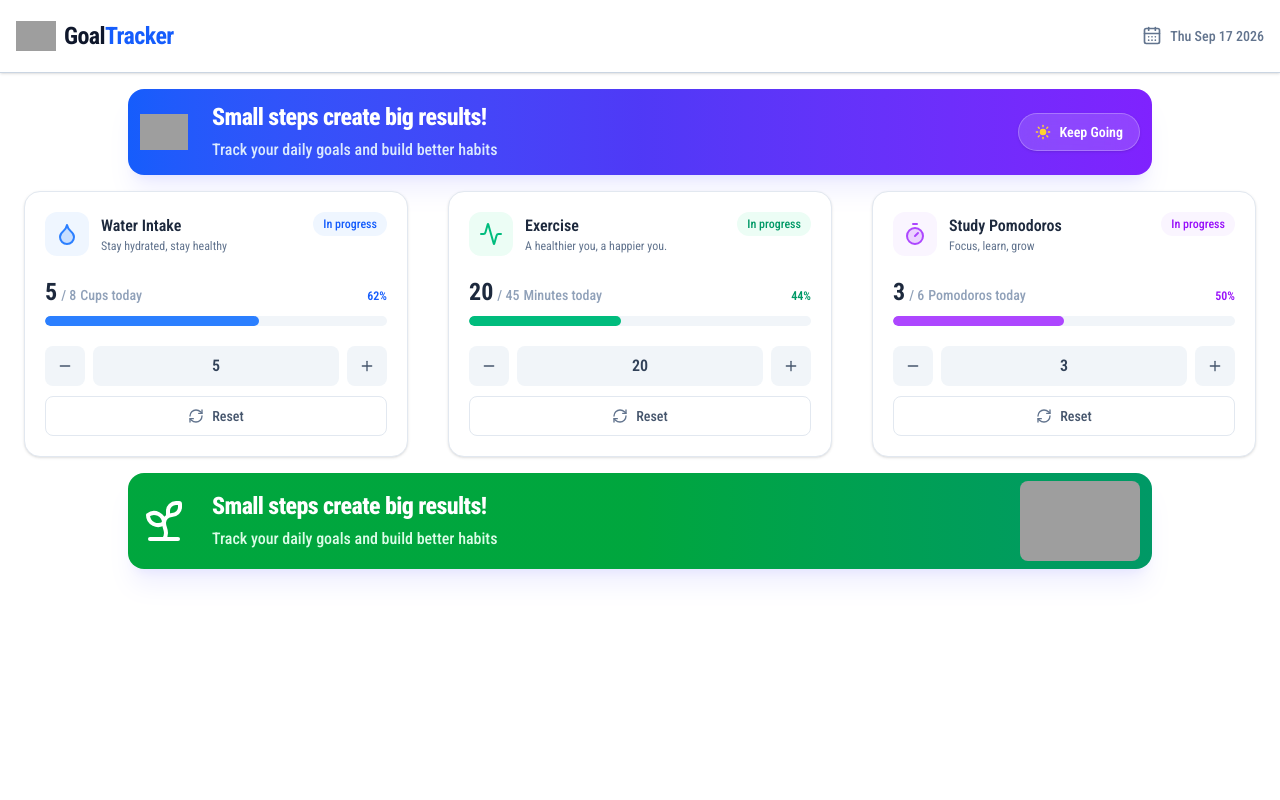
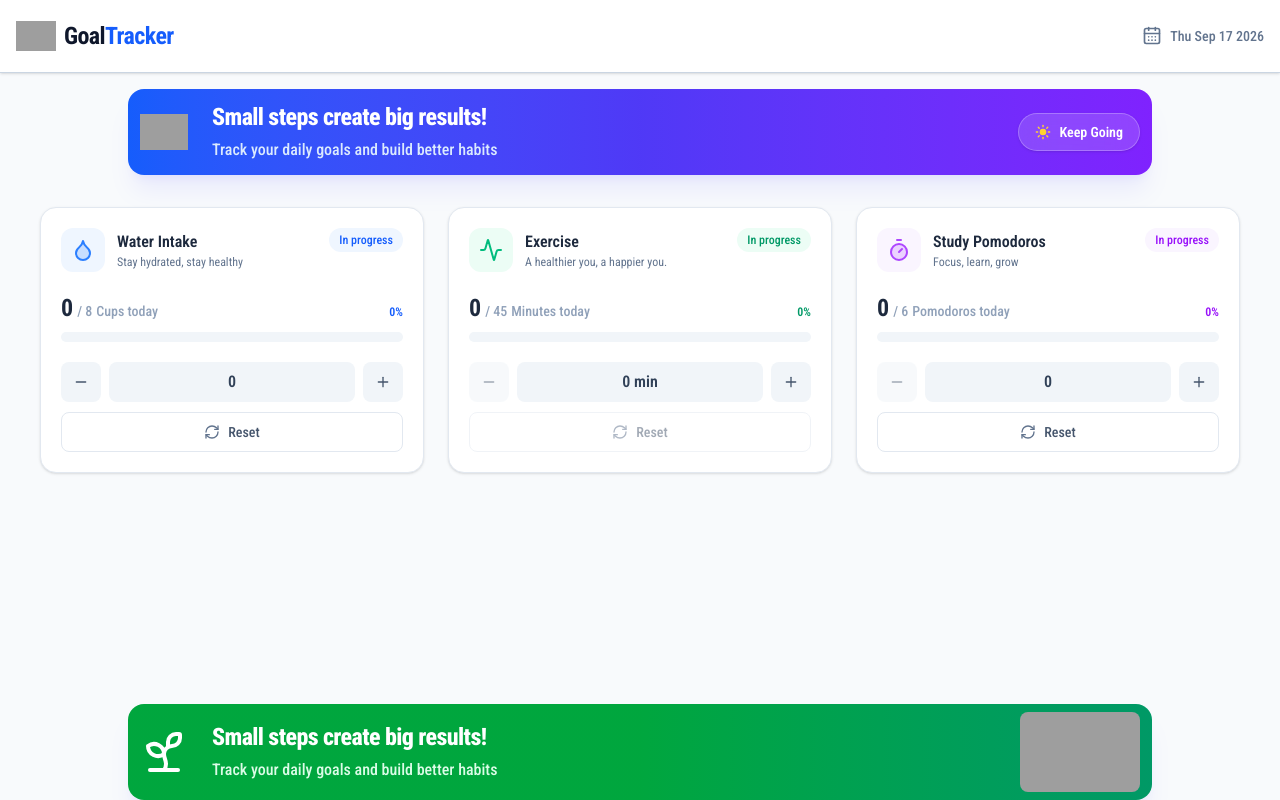
Before and after one commit to Sarfarosh-0/React-Projects, a React (Vite) app in the folder Goal-Tracker/: page / in a window 1280 px wide. Built offline with nearby package versions, Linux system fonts and the light colour scheme; grey boxes are pictures that could not be loaded.

Commit message:
Final Goal-Tracker

```diff
--- a/Goal-Tracker/src/App.jsx
+++ b/Goal-Tracker/src/App.jsx
@@ -1,18 +1,31 @@
-// import GoalCard from "./components/GoalCard"
-import Footer from "./components/Footer"
-import GoalContainer from "./components/GoalConatiner"
-import Header from "./components/Header"
-import HeroSection from "./components/HeroSection"
+import { useState } from "react";
+import Header from "./components/Header";
+import HeroSection from "./components/HeroSection";
+import GoalContainer from "./components/GoalConatiner"; // Note: fix filename typo if you rename the component file
+import Footer from "./components/Footer";
 
-function App() {
+export default function App() {
+  const [exercise, setExercise] = useState(0);
+  const [study, setStudy] = useState(0);
+  const [water, setWater] = useState(0);
+
   return (
-    <>
-      <Header></Header>
-      <HeroSection />
-      <GoalContainer />
+    <div className="flex min-h-screen flex-col bg-slate-50 text-slate-900">
+      <Header />
+
+      <main className="flex-1">
+        <HeroSection />
+        <GoalContainer
+          exercise={exercise}
+          setExercise={setExercise}
+          study={study}
+          setStudy={setStudy}
+          water={water}
+          setWater={setWater}
+        />
+      </main>
+
       <Footer />
-    </>
-  )
+    </div>
+  );
 }
-
-export default App
--- a/Goal-Tracker/src/components/ExcerciseCard.jsx
+++ b/Goal-Tracker/src/components/ExcerciseCard.jsx
@@ -1,6 +1,22 @@
 import { Activity, Minus, Plus, RefreshCw } from "lucide-react";
 
-export default function ExerciseCard() {
+export default function ExerciseCard({ exercise, setExercise }) {
+    const GOAL = 45;
+    const isCompleted = exercise >= GOAL;
+    const progressPercent = Math.min(Math.round((exercise / GOAL) * 100), 100);
+
+    const handleDecrement = () => {
+        setExercise((prev) => Math.max(0, prev - 5));
+    };
+
+    const handleIncrement = () => {
+        setExercise((prev) => Math.min(prev + 5, GOAL));
+    };
+
+    const handleReset = () => {
+        setExercise(0);
+    };
+
     return (
         <div className="w-full max-w-sm rounded-2xl border border-slate-200 bg-white p-5 shadow-sm">
             {/* Header */}
@@ -10,12 +26,21 @@ export default function ExerciseCard() {
                         <Activity className="h-6 w-6 text-emerald-500" />
                     </div>
                     <div>
-                        <h2 className="text-base font-semibold text-slate-800">Exercise</h2>
-                        <p className="text-xs text-slate-500">A healthier you, a happier you.</p>
+                        <h2 className="text-base font-semibold text-slate-800">
+                            Exercise
+                        </h2>
+                        <p className="text-xs text-slate-500">
+                            A healthier you, a happier you.
+                        </p>
                     </div>
                 </div>
-                <span className="rounded-full bg-emerald-50 px-2.5 py-1 text-xs font-medium text-emerald-600">
-                    In progress
+                <span
+                    className={`rounded-full px-2.5 py-1 text-xs font-medium ${isCompleted
+                            ? "bg-emerald-100 text-emerald-700"
+                            : "bg-emerald-50 text-emerald-600"
+                        }`}
+                >
+                    {isCompleted ? "Completed" : "In progress"}
                 </span>
             </div>
 
@@ -23,36 +48,58 @@ export default function ExerciseCard() {
             <div className="my-5 flex flex-col gap-2">
                 <div className="flex items-baseline justify-between">
                     <div className="flex items-baseline gap-1">
-                        <span className="text-2xl font-bold text-slate-800">20</span>
-                        <span className="text-sm font-medium text-slate-400">/ 45</span>
-                        <span className="text-sm font-medium text-slate-400">Minutes today</span>
+                        <span className="text-2xl font-bold text-slate-800">
+                            {exercise}
+                        </span>
+                        <span className="text-sm font-medium text-slate-400">
+                            / {GOAL}
+                        </span>
+                        <span className="text-sm font-medium text-slate-400">
+                            Minutes today
+                        </span>
                     </div>
-                    <span className="text-xs font-semibold text-emerald-600">44%</span>
+                    <span className="text-xs font-semibold text-emerald-600">
+                        {progressPercent}%
+                    </span>
                 </div>
 
-                {/* Styled Progress Bar */}
                 <div className="h-2.5 w-full overflow-hidden rounded-full bg-slate-100">
-                    <div className="h-full w-[44.4%] rounded-full bg-emerald-500" />
+                    <div
+                        className="h-full rounded-full bg-emerald-500 transition-all duration-300"
+                        style={{ width: `${progressPercent}%` }}
+                    />
                 </div>
             </div>
 
             {/* Controls */}
             <div className="flex flex-col gap-2.5">
                 <div className="flex items-center gap-2">
-                    <button className="flex h-10 w-10 items-center justify-center rounded-lg bg-slate-100 text-slate-600 transition hover:bg-slate-200 active:scale-95">
+                    <button
+                        onClick={handleDecrement}
+                        disabled={exercise <= 0}
+                        className="flex h-10 w-10 items-center justify-center rounded-lg bg-slate-100 text-slate-600 transition hover:bg-slate-200 active:scale-95 disabled:opacity-50 disabled:pointer-events-none"
+                    >
                         <Minus className="h-4 w-4" />
                     </button>
 
                     <div className="flex h-10 flex-1 items-center justify-center rounded-lg bg-slate-100 font-semibold text-slate-700">
-                        20
+                        {exercise} min
                     </div>
 
-                    <button className="flex h-10 w-10 items-center justify-center rounded-lg bg-slate-100 text-slate-600 transition hover:bg-slate-200 active:scale-95">
+                    <button
+                        onClick={handleIncrement}
+                        disabled={exercise >= GOAL}
+                        className="flex h-10 w-10 items-center justify-center rounded-lg bg-slate-100 text-slate-600 transition hover:bg-slate-200 active:scale-95 disabled:opacity-50 disabled:pointer-events-none"
+                    >
                         <Plus className="h-4 w-4" />
                     </button>
                 </div>
 
-                <button className="flex h-10 w-full items-center justify-center gap-2 rounded-lg border border-slate-200 bg-white text-sm font-medium text-slate-600 transition hover:bg-slate-50 active:scale-95">
+                <button
+                    onClick={handleReset}
+                    disabled={exercise === 0}
+                    className="flex h-10 w-full items-center justify-center gap-2 rounded-lg border border-slate-200 bg-white text-sm font-medium text-slate-600 transition hover:bg-slate-50 active:scale-95 disabled:opacity-50 disabled:pointer-events-none"
+                >
                     <RefreshCw className="h-4 w-4 text-slate-500" />
                     Reset
                 </button>
--- a/Goal-Tracker/src/components/GoalConatiner.jsx
+++ b/Goal-Tracker/src/components/GoalConatiner.jsx
@@ -1,13 +1,20 @@
-import WaterCard from "./WaterCard"
-import ExcerciseCard from "./ExcerciseCard"
-import StudyCard from "./StudyCard"
+import WaterCard from "./WaterCard";
+import ExerciseCard from "./ExcerciseCard";
+import StudyCard from "./StudyCard";
 
-export default function GoalContainer() {
+export default function GoalContainer({
+    exercise,
+    setExercise,
+    study,
+    setStudy,
+    water,
+    setWater,
+}) {
     return (
-        <div className="w-full flex justify-evenly items-center mt-4 gap-4 flex-wrap">
-            <WaterCard />
-            <ExcerciseCard />
-            <StudyCard />
+        <div className="mx-auto flex w-full max-w-7xl flex-wrap items-center justify-center gap-6 px-4 py-8">
+            <WaterCard water={water} setWater={setWater} />
+            <ExerciseCard exercise={exercise} setExercise={setExercise} />
+            <StudyCard study={study} setStudy={setStudy} />
         </div>
     );
 }
--- a/Goal-Tracker/src/components/StudyCard.jsx
+++ b/Goal-Tracker/src/components/StudyCard.jsx
@@ -1,21 +1,37 @@
 import { Timer, Minus, Plus, RefreshCw } from "lucide-react";
 
-export default function StudyCard() {
+export default function StudyCard({ study, setStudy }) {
+
+    const progressPercent = Math.min(Math.round((study / 6) * 100), 100);
+
+    const handleDecrement = () => {
+        setStudy((prev) => Math.max(0, prev - 1));
+    };
+
+    const handleIncrement = () => {
+        setStudy((prev) => Math.min(prev + 1, 6));
+    };
+
+    const handleReset = () => {
+        setStudy(0);
+    };
+
     return (
         <div className="w-full max-w-sm rounded-2xl border border-slate-200 bg-white p-5 shadow-sm">
-            {/* Header */}
             <div className="flex items-start justify-between">
                 <div className="flex items-center gap-3">
                     <div className="rounded-xl bg-purple-50 p-2.5">
-                        <Timer className="h-6 w-6 text-purple-500 fill-purple-500/20" />
+                        <Timer className="h-6 w-6 fill-purple-500/20 text-purple-500" />
                     </div>
                     <div>
-                        <h2 className="text-base font-semibold text-slate-800">Study Pomodoros</h2>
+                        <h2 className="text-base font-semibold text-slate-800">
+                            Study Pomodoros
+                        </h2>
                         <p className="text-xs text-slate-500">Focus, learn, grow</p>
                     </div>
                 </div>
                 <span className="rounded-full bg-purple-50 px-2.5 py-1 text-xs font-medium text-purple-600">
-                    In progress
+                    {study >= 6 ? "Completed" : "In progress"}
                 </span>
             </div>
 
@@ -23,36 +39,55 @@ export default function StudyCard() {
             <div className="my-5 flex flex-col gap-2">
                 <div className="flex items-baseline justify-between">
                     <div className="flex items-baseline gap-1">
-                        <span className="text-2xl font-bold text-slate-800">3</span>
+                        <span className="text-2xl font-bold text-slate-800">{study}</span>
                         <span className="text-sm font-medium text-slate-400">/ 6</span>
-                        <span className="text-sm font-medium text-slate-400">Pomodoros today</span>
+                        <span className="text-sm font-medium text-slate-400">
+                            Pomodoros today
+                        </span>
                     </div>
-                    <span className="text-xs font-semibold text-purple-600">50%</span>
+                    <span className="text-xs font-semibold text-purple-600">
+                        {progressPercent}%
+                    </span>
                 </div>
 
-                {/* Styled Progress Bar */}
+                {/* Dynamic Progress Bar */}
                 <div className="h-2.5 w-full overflow-hidden rounded-full bg-slate-100">
-                    <div className="h-full w-[50%] rounded-full bg-purple-500" />
+                    <div
+                        className="h-full rounded-full bg-purple-500 transition-all duration-300"
+                        style={{ width: `${progressPercent}%` }}
+                    />
                 </div>
             </div>
 
             {/* Controls */}
             <div className="flex flex-col gap-2.5">
                 <div className="flex items-center gap-2">
-                    <button className="flex h-10 w-10 items-center justify-center rounded-lg bg-slate-100 text-slate-600 transition hover:bg-slate-200 active:scale-95">
+                    <button
+                        onClick={handleDecrement}
+                        disabled={study <= 0}
+                        className="flex h-10 w-10 items-center justify-center rounded-lg bg-slate-100 text-slate-600 transition hover:bg-slate-200 active:scale-95 disabled:opacity-50"
+                    >
                         <Minus className="h-4 w-4" />
                     </button>
 
                     <div className="flex h-10 flex-1 items-center justify-center rounded-lg bg-slate-100 font-semibold text-slate-700">
-                        3
+                        {study}
                     </div>
 
-                    <button className="flex h-10 w-10 items-center justify-center rounded-lg bg-slate-100 text-slate-600 transition hover:bg-slate-200 active:scale-95">
+                    <button
+                        onClick={handleIncrement}
+                        disabled={study >= 6}
+                        className="flex h-10 w-10 items-center justify-center rounded-lg bg-slate-100 text-slate-600 transition hover:bg-slate-200 active:scale-95"
+                    >
                         <Plus className="h-4 w-4" />
                     </button>
                 </div>
 
-                <button className="flex h-10 w-full items-center justify-center gap-2 rounded-lg border border-slate-200 bg-white text-sm font-medium text-slate-600 transition hover:bg-slate-50 active:scale-95">
+                <button
+                    onClick={handleReset}
+                    disabled={study === 0}
+                    className="flex h-10 w-full items-center justify-center gap-2 rounded-lg border border-slate-200 bg-white text-sm font-medium text-slate-600 transition hover:bg-slate-50 active:scale-95"
+                >
                     <RefreshCw className="h-4 w-4 text-slate-500" />
                     Reset
                 </button>
--- a/Goal-Tracker/src/components/WaterCard.jsx
+++ b/Goal-Tracker/src/components/WaterCard.jsx
@@ -1,6 +1,21 @@
 import { Droplet, Minus, Plus, RefreshCw } from "lucide-react";
 
-export default function WaterCard() {
+export default function WaterCard({ water, setWater }) {
+
+    const progressPercent = Math.min(Math.round((water / 8) * 100), 100);
+
+    const handleDecrement = () => {
+        setWater((prev) => Math.max(0, prev - 1));
+    };
+
+    const handleIncrement = () => {
+        setWater((prev) => Math.min(prev + 1, 8));
+    };
+
+    const handleReset = () => {
+        setWater(0);
+    };
+
     return (
         <div className="w-full max-w-sm rounded-2xl border border-slate-200 bg-white p-5 shadow-sm">
             {/* Header */}
@@ -15,7 +30,7 @@ export default function WaterCard() {
                     </div>
                 </div>
                 <span className="rounded-full bg-blue-50 px-2.5 py-1 text-xs font-medium text-blue-600">
-                    In progress
+                    {water >= 6 ? "Completed" : "In progress"}
                 </span>
             </div>
 
@@ -23,36 +38,47 @@ export default function WaterCard() {
             <div className="my-5 flex flex-col gap-2">
                 <div className="flex items-baseline justify-between">
                     <div className="flex items-baseline gap-1">
-                        <span className="text-2xl font-bold text-slate-800">5</span>
+                        <span className="text-2xl font-bold text-slate-800">{water}</span>
                         <span className="text-sm font-medium text-slate-400">/ 8</span>
                         <span className="text-sm font-medium text-slate-400">Cups today</span>
                     </div>
-                    <span className="text-xs font-semibold text-blue-600">62%</span>
+                    <span className="text-xs font-semibold text-blue-600">{progressPercent}%</span>
                 </div>
 
-                {/* Styled Progress Bar */}
                 <div className="h-2.5 w-full overflow-hidden rounded-full bg-slate-100">
-                    <div className="h-full w-[62.5%] rounded-full bg-blue-500" />
+                    <div
+                        className="h-full rounded-full bg-blue-500 transition-all duration-300"
+                        style={{ width: `${progressPercent}%` }}
+                    />
                 </div>
             </div>
 
             {/* Controls */}
             <div className="flex flex-col gap-2.5">
                 <div className="flex items-center gap-2">
-                    <button className="flex h-10 w-10 items-center justify-center rounded-lg bg-slate-100 text-slate-600 transition hover:bg-slate-200 active:scale-95">
+                    <button
+                        onClick={handleDecrement}
+                        disabled={water <= 0}
+                        className="flex h-10 w-10 items-center justify-center rounded-lg bg-slate-100 text-slate-600 transition hover:bg-slate-200 active:scale-95">
                         <Minus className="h-4 w-4" />
                     </button>
 
                     <div className="flex h-10 flex-1 items-center justify-center rounded-lg bg-slate-100 font-semibold text-slate-700">
-                        5
+                        {water}
                     </div>
 
-                    <button className="flex h-10 w-10 items-center justify-center rounded-lg bg-slate-100 text-slate-600 transition hover:bg-slate-200 active:scale-95">
+                    <button
+                        onClick={handleIncrement}
+                        disabled={water >= 8}
+                        className="flex h-10 w-10 items-center justify-center rounded-lg bg-slate-100 text-slate-600 transition hover:bg-slate-200 active:scale-95">
                         <Plus className="h-4 w-4" />
                     </button>
                 </div>
 
-                <button className="flex h-10 w-full items-center justify-center gap-2 rounded-lg border border-slate-200 bg-white text-sm font-medium text-slate-600 transition hover:bg-slate-50 active:scale-95">
+                <button
+                    onClick={handleReset}
+                    disabled={water === 0}
+                    className="flex h-10 w-full items-center justify-center gap-2 rounded-lg border border-slate-200 bg-white text-sm font-medium text-slate-600 transition hover:bg-slate-50 active:scale-95">
                     <RefreshCw className="h-4 w-4 text-slate-500" />
                     Reset
                 </button>
```
